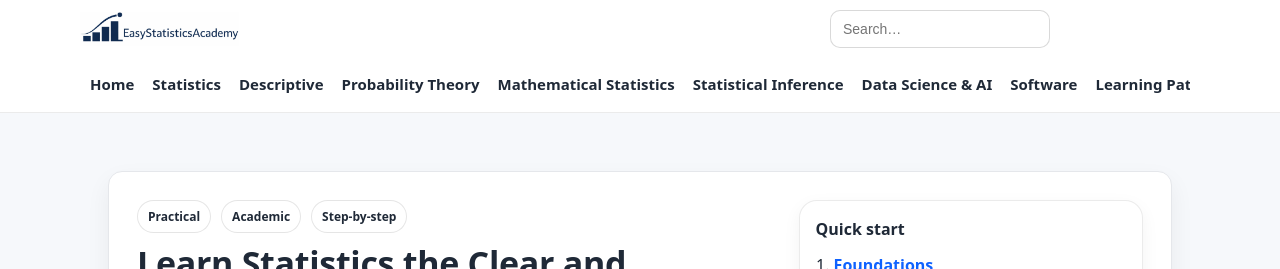
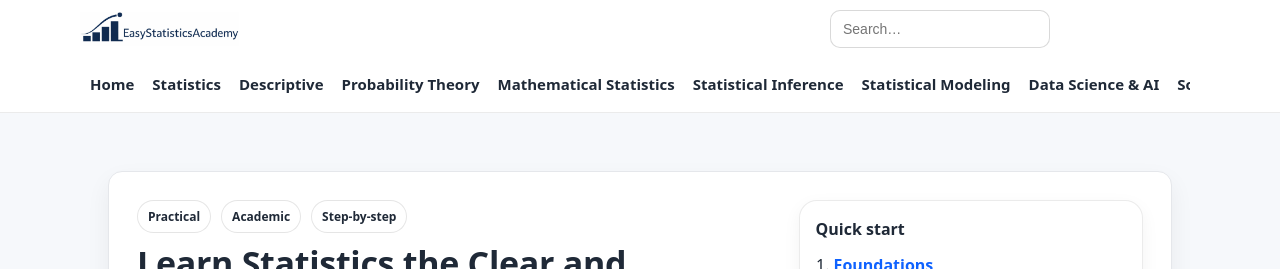
Before and after one commit to ammar-homaida-statistics/easystatisticsacademy, a Jekyll site: the page built from index.html, in a window 1280 px wide. Shown: the top 269 px of the page. Built offline with Jekyll 4.4.1, drawn with Linux system fonts in a browser that asks for light colours.

Commit message:
Update header.html

```diff
--- a/_includes/header.html
+++ b/_includes/header.html
@@ -25,6 +25,7 @@
       <a href="/probability/">Probability Theory</a>
       <a href="/mathematical-statistics">Mathematical Statistics</a>
       <a href="/inference/">Statistical Inference</a>
+      <a href="/modeling/">Statistical Modeling</a>
       <a href="/data-mining/">Data Science &amp; AI</a>
       <a href="/software/">Software</a>
       <a href="/learning-paths/">Learning Paths</a>
```
